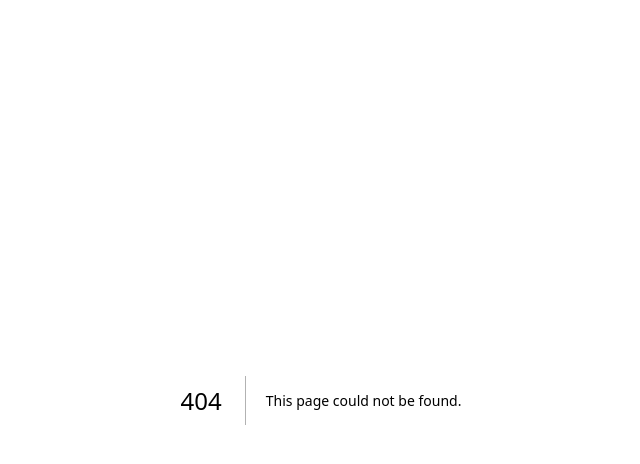
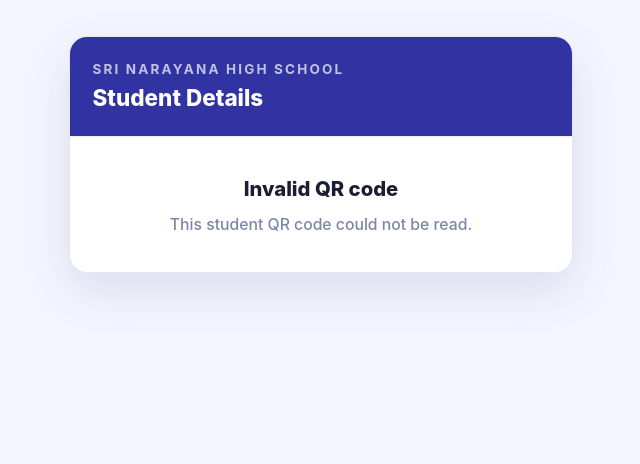
Before and after one commit to srinarayanaghanpur-eng/schoolsoftware, a Next.js app in the folder apps/web/: page /student-qr in a window 1280 px wide. Before the commit this address had no page. Shown: the top 464 px of the page, without its empty margins (319-959 px from the left). Built offline with nearby package versions, Linux system fonts and the light colour scheme.

Commit message:
Make student QR open details page

```diff
--- a/apps/web/app/admin/students/page.tsx
+++ b/apps/web/app/admin/students/page.tsx
@@ -451,13 +451,27 @@ export default function StudentsPage() {
     resetForm();
   };
 
-  const qrContent = (student: Student) =>
-    JSON.stringify({
-      sn: student.admissionNumber,
-      n: student.studentName,
-      c: student.class,
-      s: student.section
+  const encodeQrPayload = (student: Student) => {
+    const payload = {
+      name: student.studentName,
+      fatherName: student.fatherName || "",
+      motherName: student.motherName || "",
+      phone: student.phone || "",
+      address: student.address || ""
+    };
+    const json = JSON.stringify(payload);
+    const bytes = new TextEncoder().encode(json);
+    let binary = "";
+    bytes.forEach((byte) => {
+      binary += String.fromCharCode(byte);
     });
+    return btoa(binary).replace(/\+/g, "-").replace(/\//g, "_").replace(/=+$/g, "");
+  };
+
+  const qrContent = (student: Student) => {
+    const origin = typeof window === "undefined" ? "" : window.location.origin;
+    return `${origin}/student-qr?d=${encodeQrPayload(student)}`;
+  };
 
   const [qrCanvas, setQrCanvas] = useState<Record<string, string>>({});
 
@@ -822,7 +836,7 @@ export default function StudentsPage() {
                   </div>
                   <div className="flex shrink-0 items-center gap-1">
                     {qrCanvas[student.id] && (
-                      <button onClick={() => setShowQrModal(student.id)} className="grid h-9 w-9 place-items-center rounded-xl bg-[#eef6ff] text-[#3069a1]" aria-label="Show QR code">
+                      <button onClick={() => setShowQrModal(student.id)} className="grid h-9 w-9 place-items-center rounded-xl bg-[#eef6ff] text-[#3069a1]" aria-label="Show student details QR">
                         <QrCode size={16} />
                       </button>
                     )}
@@ -868,7 +882,7 @@ export default function StudentsPage() {
                     <td className="px-6 py-4 text-center">
                       <div className="flex items-center justify-center gap-1">
                         {qrCanvas[student.id] && (
-                          <button onClick={() => setShowQrModal(student.id)} className="grid h-9 w-9 place-items-center rounded-xl bg-[#eef6ff] text-[#3069a1] hover:bg-[#e0edff]" title="Show QR code">
+                          <button onClick={() => setShowQrModal(student.id)} className="grid h-9 w-9 place-items-center rounded-xl bg-[#eef6ff] text-[#3069a1] hover:bg-[#e0edff]" title="Show student details QR">
                             <QrCode size={16} />
                           </button>
                         )}
@@ -922,7 +936,7 @@ export default function StudentsPage() {
               })() && (
                 <div className="mt-3">
                   <p className="text-sm font-bold text-[#1f2136]">{students.find((s) => s.id === showQrModal)?.studentName}</p>
-                  <p className="text-xs font-medium text-[#7d86a8]">Adm# {students.find((s) => s.id === showQrModal)?.admissionNumber} · {students.find((s) => s.id === showQrModal)?.class}-{students.find((s) => s.id === showQrModal)?.section}</p>
+                  <p className="text-xs font-medium text-[#7d86a8]">Scan to open student details</p>
                 </div>
               )}
               <button onClick={() => setShowQrModal(null)} className="btn-primary mt-4 w-full">Close</button>
--- /dev/null
+++ b/apps/web/app/student-qr/page.tsx
@@ -0,0 +1,75 @@
+type StudentQrDetails = {
+  name?: unknown;
+  fatherName?: unknown;
+  motherName?: unknown;
+  phone?: unknown;
+  address?: unknown;
+};
+
+function decodeDetails(value?: string | string[]): StudentQrDetails | null {
+  const encoded = Array.isArray(value) ? value[0] : value;
+  if (!encoded) return null;
+
+  try {
+    const json = Buffer.from(encoded, "base64url").toString("utf8");
+    const parsed = JSON.parse(json) as StudentQrDetails;
+    return parsed && typeof parsed === "object" ? parsed : null;
+  } catch {
+    return null;
+  }
+}
+
+function text(value: unknown) {
+  return typeof value === "string" && value.trim() ? value.trim() : "--";
+}
+
+export default function StudentQrPage({
+  searchParams
+}: {
+  searchParams: { d?: string | string[] };
+}) {
+  const details = decodeDetails(searchParams.d);
+
+  return (
+    <main className="min-h-screen bg-[#f4f6ff] px-4 py-8 text-[#1b1d32]">
+      <section className="mx-auto max-w-md overflow-hidden rounded-2xl border border-[#e2e6f4] bg-white shadow-[0_18px_48px_rgba(36,42,94,0.12)]">
+        <div className="border-b border-[#edf0f7] bg-[#3033a1] px-5 py-5 text-white">
+          <p className="text-xs font-bold uppercase tracking-[0.16em] text-white/70">Sri Narayana High School</p>
+          <h1 className="mt-1 text-xl font-extrabold">Student Details</h1>
+        </div>
+
+        {details ? (
+          <dl className="divide-y divide-[#edf0f7]">
+            <div className="px-5 py-4">
+              <dt className="text-xs font-bold uppercase tracking-wide text-[#7d86a8]">Name</dt>
+              <dd className="mt-1 text-lg font-extrabold">{text(details.name)}</dd>
+            </div>
+            <div className="px-5 py-4">
+              <dt className="text-xs font-bold uppercase tracking-wide text-[#7d86a8]">Father Name</dt>
+              <dd className="mt-1 text-base font-bold">{text(details.fatherName)}</dd>
+            </div>
+            <div className="px-5 py-4">
+              <dt className="text-xs font-bold uppercase tracking-wide text-[#7d86a8]">Mother Name</dt>
+              <dd className="mt-1 text-base font-bold">{text(details.motherName)}</dd>
+            </div>
+            <div className="px-5 py-4">
+              <dt className="text-xs font-bold uppercase tracking-wide text-[#7d86a8]">Phone No.</dt>
+              <dd className="mt-1 text-base font-bold">{text(details.phone)}</dd>
+            </div>
+            <div className="px-5 py-4">
+              <dt className="text-xs font-bold uppercase tracking-wide text-[#7d86a8]">Address</dt>
+              <dd className="mt-1 whitespace-pre-wrap text-base font-bold leading-6">{text(details.address)}</dd>
+            </div>
+          </dl>
+        ) : (
+          <div className="px-5 py-8 text-center">
+            <h2 className="text-lg font-extrabold">Invalid QR code</h2>
+            <p className="mt-2 text-sm font-medium text-[#7d86a8]">
+              This student QR code could not be read.
+            </p>
+          </div>
+        )}
+      </section>
+    </main>
+  );
+}
```
